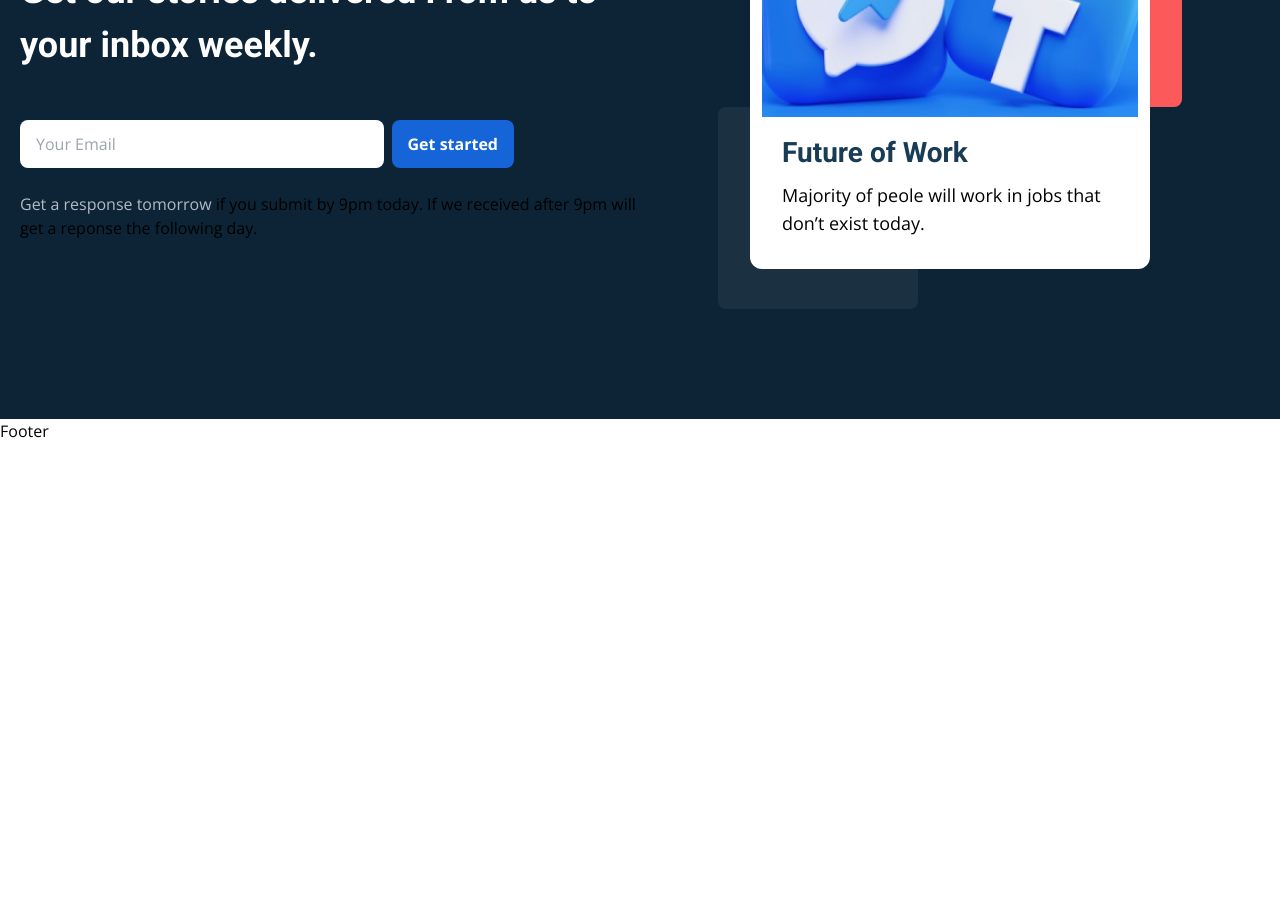
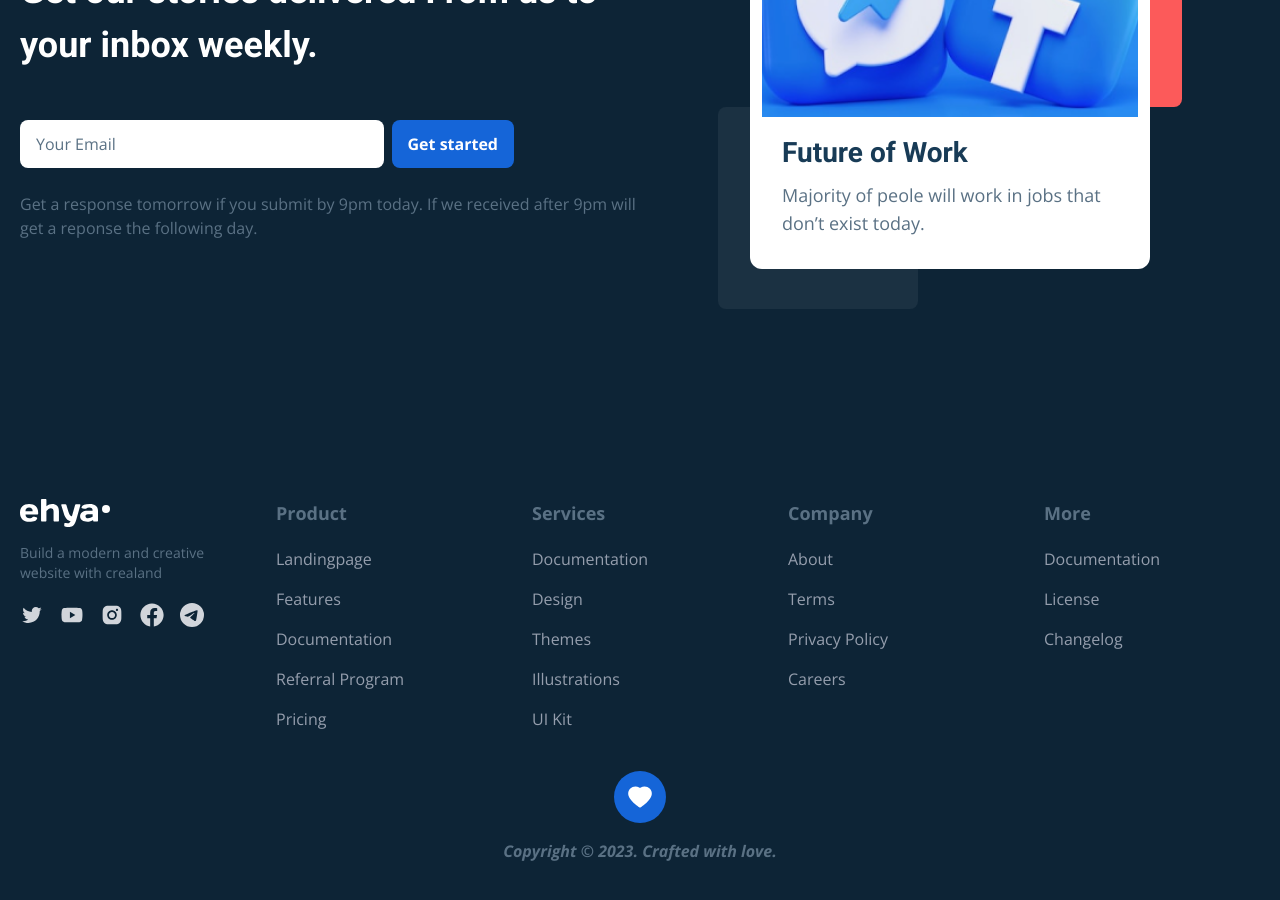
Before and after one commit to ashiq-rahman07/blog-app-frontend, a React (Vite) app: page / in a window 1280 px wide. Shown: the part 1560-2460 px from the top of the page. Before the commit the page ends 2003 px from the top, so only its background shows below. Built offline with nearby package versions, Linux system fonts and the light colour scheme.

Commit message:
Footer section complete

```diff
--- a/src/components/Footer.jsx
+++ b/src/components/Footer.jsx
@@ -1,8 +1,148 @@
 import React from 'react'
+import {
+  AiOutlineTwitter,
+  AiFillYoutube,
+  AiFillInstagram,
+  AiFillHeart,
+} from "react-icons/ai";
+import { FaFacebook } from "react-icons/fa";
+import { BsTelegram } from "react-icons/bs";
+import { images } from '../constants'
 
 const Footer = () => {
   return (
-    <div>Footer</div>
+     <section className="bg-dark-hard">
+
+      <footer className="container mx-auto grid grid-cols-10 px-5 py-10 gap-y-10 gap-x-5 md:pt-20 md:grid-cols-12 lg:grid-cols-10 lg:gap-x-10">
+
+        <div className="col-span-5 md:col-span-4 lg:col-span-2">
+          <h3 className="text-dark-light font-bold md:text-lg">Product</h3>
+          <ul className="text-[#959EAD] text-sm mt-5 space-y-4 md:text-base">
+            <li>
+              <a href="/">Landingpage</a>
+            </li>
+            <li>
+              <a href="/">Features</a>
+            </li>
+            <li>
+              <a href="/">Documentation</a>
+            </li>
+            <li>
+              <a href="/">Referral Program</a>
+            </li>
+            <li>
+              <a href="/">Pricing</a>
+            </li>
+          </ul>
+        </div>
+
+        <div className="col-span-5 md:col-span-4 lg:col-span-2">
+          <h3 className="text-dark-light font-bold md:text-lg">Services</h3>
+          <ul className="text-[#959EAD] text-sm mt-5 space-y-4 md:text-base">
+            <li>
+              <a href="/">Documentation</a>
+            </li>
+            <li>
+              <a href="/">Design</a>
+            </li>
+            <li>
+              <a href="/">Themes</a>
+            </li>
+            <li>
+              <a href="/">Illustrations</a>
+            </li>
+            <li>
+              <a href="/">UI Kit</a>
+            </li>
+          </ul>
+        </div>
+
+        <div className="col-span-5 md:col-span-4 md:col-start-5 lg:col-start-auto lg:col-span-2">
+          <h3 className="text-dark-light font-bold md:text-lg">Company</h3>
+          <ul className="text-[#959EAD] text-sm mt-5 space-y-4 md:text-base">
+            <li>
+              <a href="/">About</a>
+            </li>
+            <li>
+              <a href="/">Terms</a>
+            </li>
+            <li>
+              <a href="/">Privacy Policy</a>
+            </li>
+            <li>
+              <a href="/">Careers</a>
+            </li>
+          </ul>
+        </div>
+
+        <div className="col-span-5 md:col-span-4 lg:col-span-2">
+          <h3 className="text-dark-light font-bold md:text-lg">More</h3>
+          <ul className="text-[#959EAD] text-sm mt-5 space-y-4 md:text-base">
+            <li>
+              <a href="/">Documentation</a>
+            </li>
+            <li>
+              <a href="/">License</a>
+            </li>
+            <li>
+              <a href="/">Changelog</a>
+            </li>
+          </ul>
+        </div>
+
+        <div className="col-span-10 md:order-first md:col-span-4 lg:col-span-2">
+          <img
+            src={images.Logo}
+            alt="logo"
+            className="brightness-0 invert mx-auto md:mx-0"
+          />
+          <p className="text-sm text-dark-light text-center mt-4 md:text-left md:text-base lg:text-sm">
+            Build a modern and creative website with crealand
+          </p>
+          <ul className="flex justify-center items-center mt-5 space-x-4 text-gray-300 md:justify-start">
+            <li>
+              <a href="/">
+                <AiOutlineTwitter className="w-6 h-auto" />
+              </a>
+            </li>
+            <li>
+              <a href="/">
+                <AiFillYoutube className="w-6 h-auto" />
+              </a>
+            </li>
+            <li>
+              <a href="/">
+                <AiFillInstagram className="w-6 h-auto" />
+              </a>
+            </li>
+            <li>
+              <a href="/">
+                <FaFacebook className="w-6 h-auto" />
+              </a>
+            </li>
+            <li>
+              <a href="/">
+                <BsTelegram className="w-6 h-auto" />
+              </a>
+            </li>
+          </ul>
+        </div>
+
+        <div className="hidden md:flex flex-col items-center space-y-4 md:col-span-12 lg:col-span-10">
+
+          <div className="bg-primary text-white p-3 rounded-full">
+            <AiFillHeart className="w-7 h-auto" />
+          </div>
+
+          <p className="font-bold italic text-dark-light">
+            Copyright © 2023. Crafted with love.
+          </p>
+
+        </div>
+
+      </footer>
+
+    </section>
   )
 }
 
--- a/src/components/Header.jsx
+++ b/src/components/Header.jsx
@@ -82,7 +82,7 @@
     })
   }
   return (
-    <section className='sticky top-0 left-0 right-0 z-50'>
+    <section className='sticky top-0 left-0 right-0 z-50 bg-white'>
       <header className='container mx-auto px-5 flex justify-between py-4'>
         <div>
           <img className='w-16' src={images.Logo} alt="" />
--- a/tailwind.config.js
+++ b/tailwind.config.js
@@ -9,7 +9,7 @@
       colors:{
         primary: "#1565D8",
         dark:{
-          light: "5A7184",
+          light: "#5A7184",
           hard: "#0D2436",
           soft: "#183B56",
         },
```
